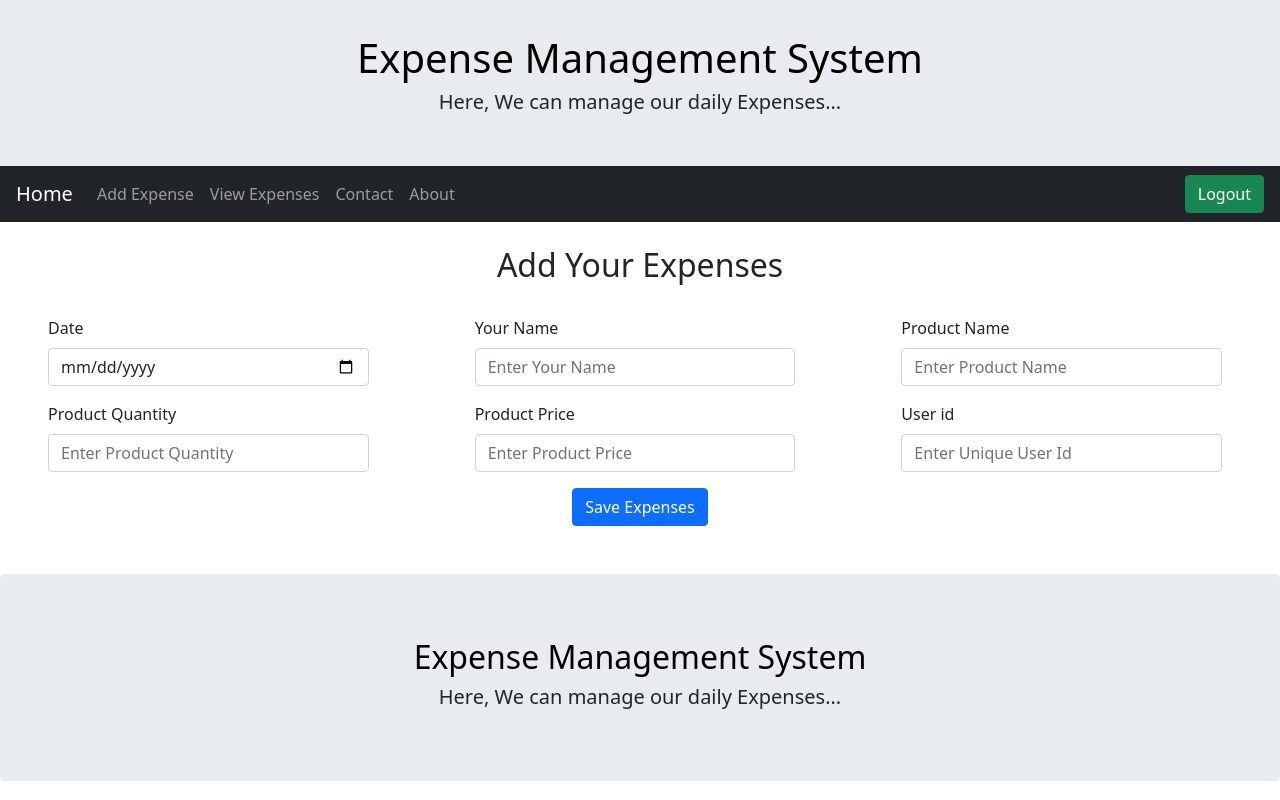
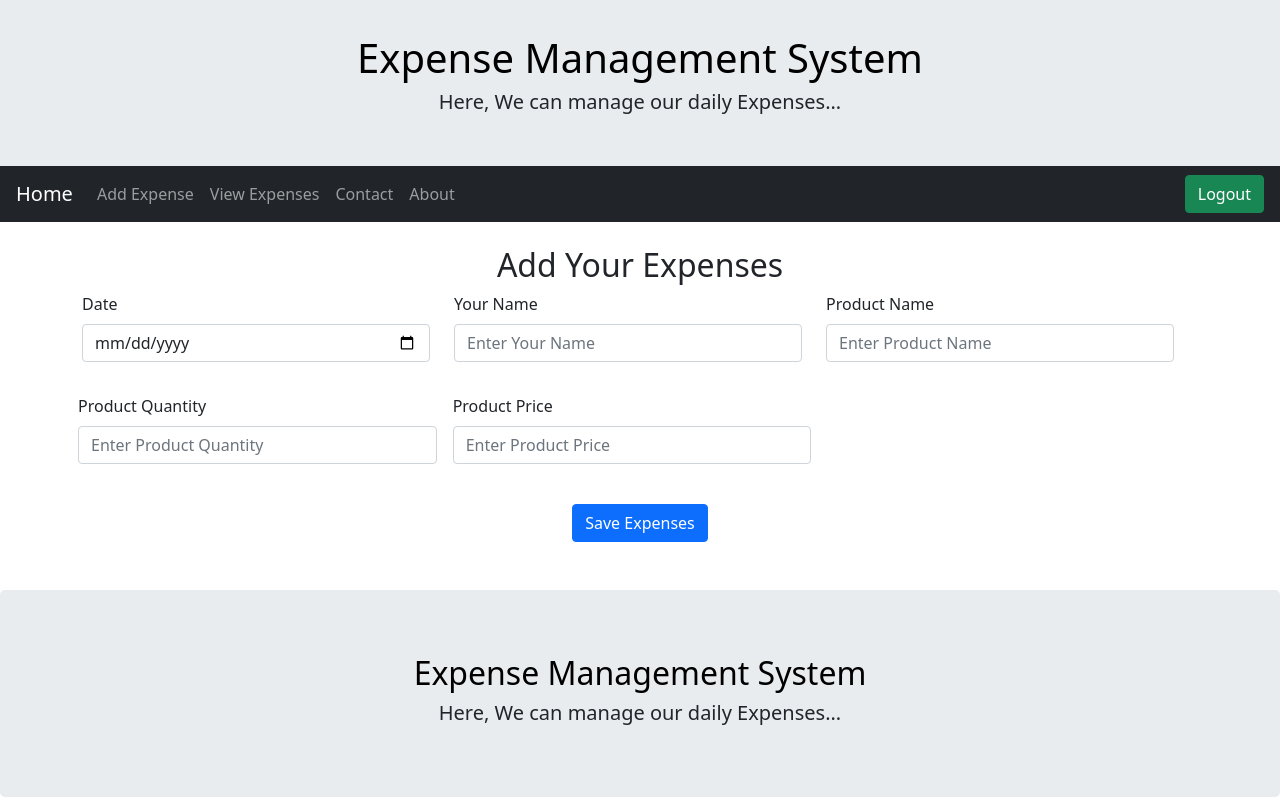
Before and after one commit to Ajeet29598/Expense-Managemet-Site, a Flask app: page /add_expenses in a window 1280 px wide. Run offline with Flask 2, Linux system fonts and the light colour scheme; a user stored in the database is signed in; some libraries are stand-ins or nearby versions.

```diff
--- a/Templates/add_expense.html
+++ b/Templates/add_expense.html
@@ -31,38 +31,35 @@
   {% endwith %}
 </center>
 <br>
-    <form method="post" class="row g-3">
-      <div class="form-row">
-      <div class="col  mx-sm-5">
+<div class="container form-group">
+    <form method="post" class="row g-4">
+      <div class="row">
+      <div class="col-sm-4">
         <label>Date</label>
         <input type="date" class="form-control" name="date" placeholder="Enter Date" required>
       </div>
-      <div class="col mx-sm-5">
+      <div class="col-sm-4">
         <label for="validationDefault02" class="form-label">Your Name</label>
         <input type="text" class="form-control" name='name' placeholder="Enter Your Name" required>
       </div>
-      <div class="col mx-sm-5">
+      <div class="col-sm-4">
         <label>Product Name</label>
         <input type="text" class="form-control" name='prod_name' placeholder="Enter Product Name" required>
       </div>
     </div>
-      <div class="form-row">
-      <div class="col mx-sm-5">
+      <div class="row g-3" >
+      <div class="col-sm-4">
         <label>Product Quantity</label>
         <input type="text" class="form-control" name='prod_Qty' placeholder="Enter Product Quantity" required>
       </div>
-       <div class="col mx-sm-5">
+       <div class="col-sm-4">
         <label>Product Price</label>
         <input type="text" class="form-control" name='price' placeholder="Enter Product Price" required>
+      </div>
 
-      </div>
-      <div class="col mx-sm-5">
-        <label>User id</label>
-        <input type="text" class="form-control"  name='user-id' placeholder="Enter Unique User Id" required>
-      </div>
     </div>
     </div>
-    <br><br>
+     <br>
     <center>
       <div class="form-row">
       <div class="col mx-sm-5">
@@ -70,6 +67,7 @@
       </div>
     </center>
     </form>
+  </div>
     <br><br>
 
 </body>
--- a/Templates/update.html
+++ b/Templates/update.html
@@ -53,10 +53,7 @@
       <label>Product Price</label>
       <input type="text" class="form-control" name='price' value="{{rows['prod_price']}}" required>
     </div>
-    <div class="col mx-sm-5">
-      <label>User id</label>
-      <input type="text" class="form-control" name='user-id' value="{{rows['user_id']}}" required>
-    </div>
+
   </div>
   </div>
   <br><br>
--- a/Templates/view.html
+++ b/Templates/view.html
@@ -33,7 +33,6 @@
           <th>Products</th>
           <th>Quantity</th>
           <th>Price</th>
-          <th>User Id</th>
           <th class="text-center">Action</th>
         </tr>
       </thead>
@@ -46,7 +45,6 @@
         <td>{{row["products"]}}</td>
         <td>{{row["prod_qnty"]}}</td>
         <td>{{row["prod_price"]}}</td>
-        <td>{{row["user_id"]}}</td>
         <td class="text-center">
           <a class='btn btn-info btn-sm' href="/update/{{row.id}}"><span class="glyphicon glyphicon-edit"></span>Update</a>
           <a href="/delete/{{row.id}}" class="btn btn-danger btn-sm"><span class="glyphicon glyphicon-remove"></span> Delete</a>
--- a/app.py
+++ b/app.py
@@ -77,10 +77,9 @@ def add_expenses():
             products = request.form['prod_name']
             prod_qnty = request.form['prod_Qty']
             prod_price = request.form['price']
-            user_id = request.form['user-id']
 
-            query = "INSERT INTO Products (date_, name, products, prod_qnty, prod_price,user_id) VALUES(?,?,?,?,?,?)"
-            cursor.execute(query,(date_, name, products, prod_qnty, prod_price,user_id))
+            query = "INSERT INTO Products (date_, name, products, prod_qnty, prod_price) VALUES(?,?,?,?,?)"
+            cursor.execute(query,(date_, name, products, prod_qnty, prod_price))
             connection.commit()
             flash('Expense Saved Successfully')
             if cursor.rowcount == 1:
@@ -121,10 +120,10 @@ def update(id):
                 products = request.form['prod_name']
                 prod_qnty = request.form['prod_Qty']
                 prod_price = request.form['price']
-                user_id = request.form['user-id']
+
                 con = sqlite3.connect("users.db")
                 cur=con.cursor()
-                cur.execute('Update Products set date_= ?, name=?, products=?, prod_qnty=?, prod_price=?,user_id=?  WHERE id=?',(date_,name,products,prod_qnty,prod_price,user_id,id))
+                cur.execute('Update Products set date_= ?, name=?, products=?, prod_qnty=?, prod_price=?  WHERE id=?',(date_,name,products,prod_qnty,prod_price,id))
                 con.commit()
                 flash('Updated Successfully')
             except:
@@ -152,13 +151,17 @@ def error():
 
 @app.route('/contact')
 def contact():
-    session.pop('email',None)
-    return render_template('contact.html')
+    if 'email' in session:
+        return render_template('contact.html')
+    else:
+        return redirect(url_for('login'))
 
 @app.route('/about')
 def about():
-    session.pop('email',None)
-    return render_template('about.html')
+    if 'email' in session:
+        return render_template('about.html')
+    else:
+        return redirect(url_for('login'))
 
 @app.route('/logout')
 def logout():
```
Also changed, not shown: users.db.
